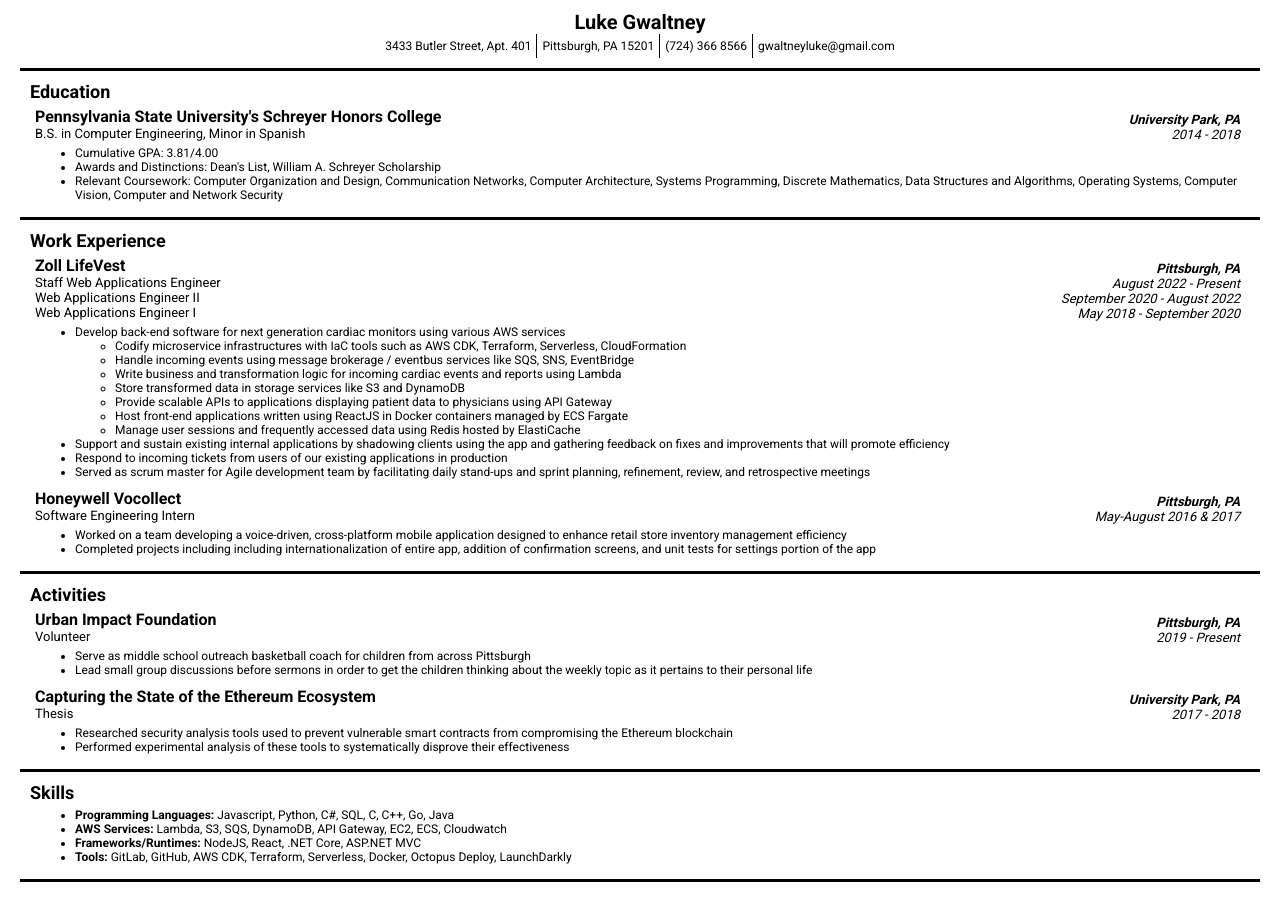
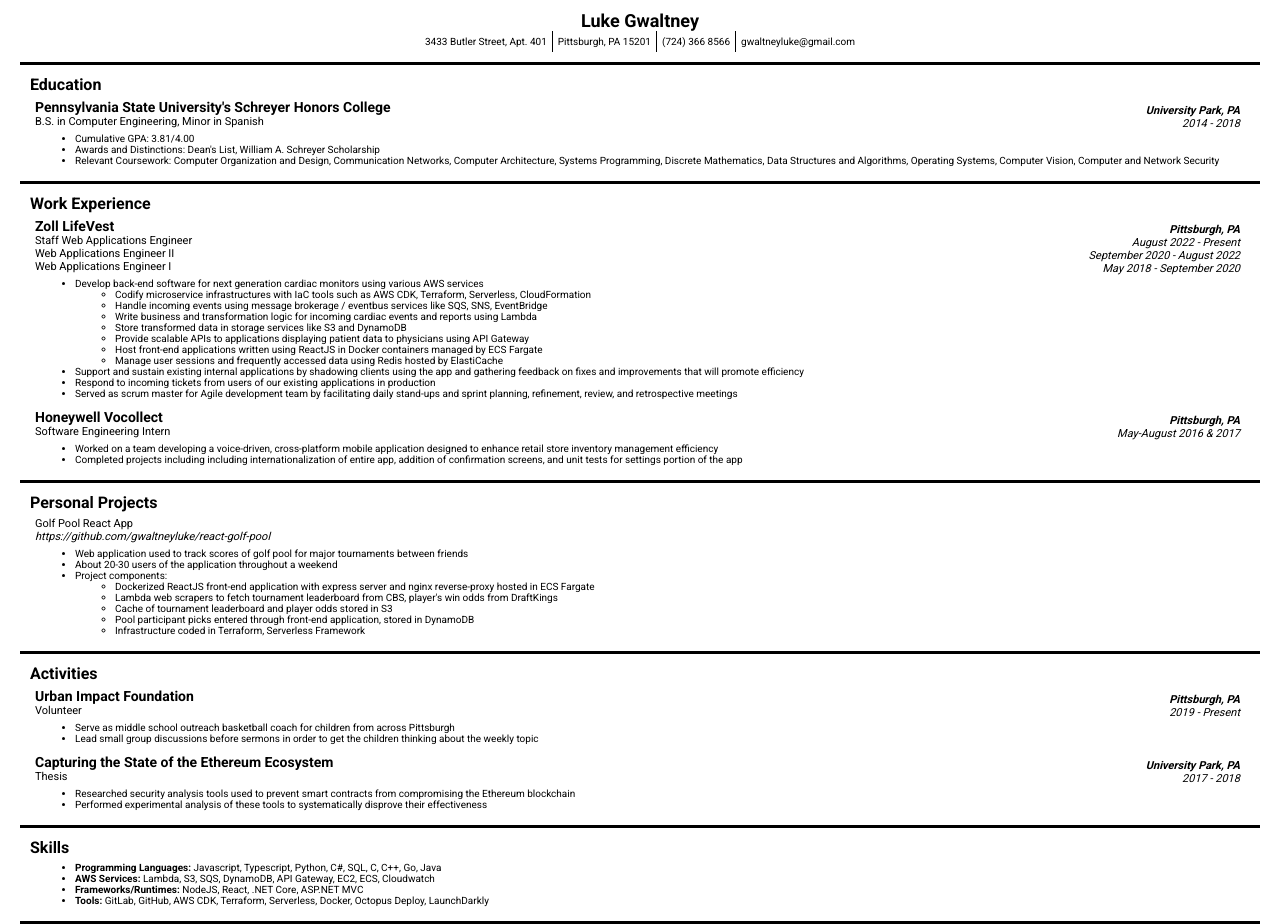
Before and after one commit to gwaltneyluke/resume-webpage, a plain HTML site: page src/index.html in a window 1280 px wide. Before the commit the page ends 882 px from the top, so only its background shows below. Drawn offline with Linux system fonts and the light colour scheme.

Commit message:
feat: add personal project, font smaller

```diff
--- a/src/index.css
+++ b/src/index.css
@@ -50,34 +50,34 @@
 }
 
 h1 {
-  font-size: 20px;
+  font-size: 18px;
 }
 
 h2 {
-  font-size: 18px;
+  font-size: 16px;
 }
 
 h3 {
-  font-size: 16px;
+  font-size: 14px;
 }
 
 h4 {
-  font-size: 13px;
+  font-size: 11px;
   font-weight: normal;
 }
 
 h5 {
-  font-size: 13px;
+  font-size: 11px;
   font-style: italic;
   font-weight: bold;
 }
 
 h6 {
-  font-size: 13px;
+  font-size: 11px;
   font-style: italic;
   font-weight: normal;
 }
 
 li, td {
-  font-size: 12px;
+  font-size: 10px;
 }
--- a/src/index.html
+++ b/src/index.html
@@ -107,6 +107,27 @@
           </ul>
         </div>
       </div>
+      <div id='personal-projects' class='experience-type-section'>
+        <h2>Personal Projects</h2>
+        <div id='personal-projects-entry-1' class='experience-type-entry'>
+          <div class="experience-type-entry-header">
+            <h4>Golf Pool React App</h4>
+            <h6>https://github.com/gwaltneyluke/react-golf-pool</h6>
+          </div>
+          <ul>
+            <li>Web application used to track scores of golf pool for major tournaments between friends</li>
+            <li>About 20-30 users of the application throughout a weekend</li>
+            <li>Project components:</li>
+            <ul>
+              <li>Dockerized ReactJS front-end application with express server and nginx reverse-proxy hosted in ECS Fargate</li>
+              <li>Lambda web scrapers to fetch tournament leaderboard from CBS, player's win odds from DraftKings</li>
+              <li>Cache of tournament leaderboard and player odds stored in S3</li>
+              <li>Pool participant picks entered through front-end application, stored in DynamoDB</li>
+              <li>Infrastructure coded in Terraform, Serverless Framework</li>
+            </ul>
+          </ul>
+        </div>
+      </div>
       <div id='activities' class='experience-type-section'>
         <h2>Activities</h2>
         <div id='activities-entry-1' class='experience-type-entry'>
@@ -121,7 +142,7 @@
           <ul>
             <li>Serve as middle school outreach basketball coach for children from across Pittsburgh</li>
             <li>Lead small group discussions before sermons in order to get the children thinking about the
-    weekly topic as it pertains to their personal life</li>
+    weekly topic</li>
           </ul>
         </div>
         <div id='activities-entry-2' class='experience-type-entry'>
@@ -134,7 +155,7 @@
             </div>
           </div>
           <ul>
-            <li>Researched security analysis tools used to prevent vulnerable smart contracts from compromising the Ethereum blockchain</li>
+            <li>Researched security analysis tools used to prevent smart contracts from compromising the Ethereum blockchain</li>
             <li>Performed experimental analysis of these tools to systematically disprove their effectiveness</li>
           </ul>
         </div>
@@ -159,7 +180,7 @@
           <ul>
             <li>
               <label class='skill-category'>Programming Languages:</label>
-              <text class='skill-category-list'>Javascript, Python, C#, SQL, C, C++, Go, Java</text>
+              <text class='skill-category-list'>Javascript, Typescript, Python, C#, SQL, C, C++, Go, Java</text>
 
             </li>
             <li>
```
